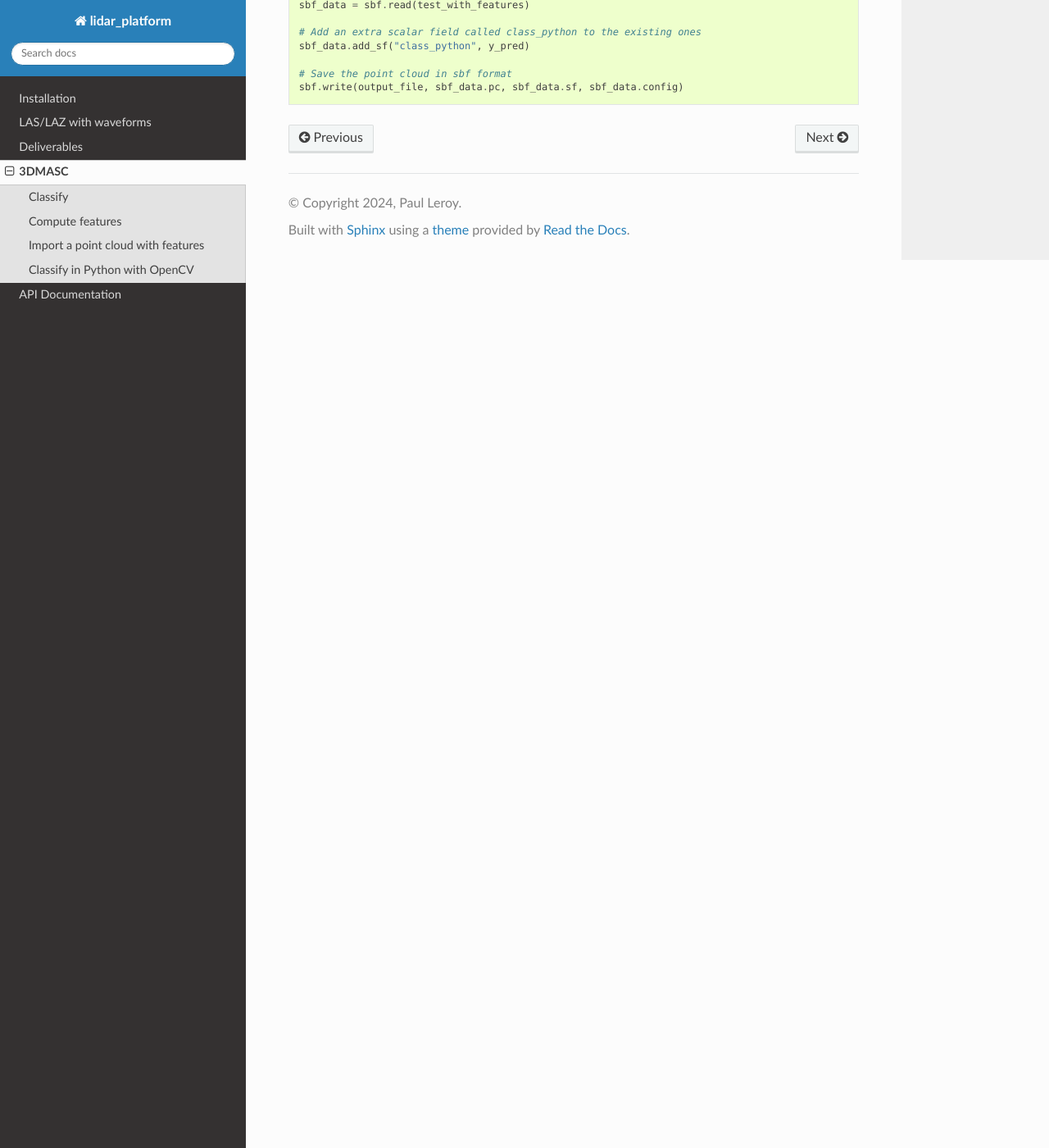
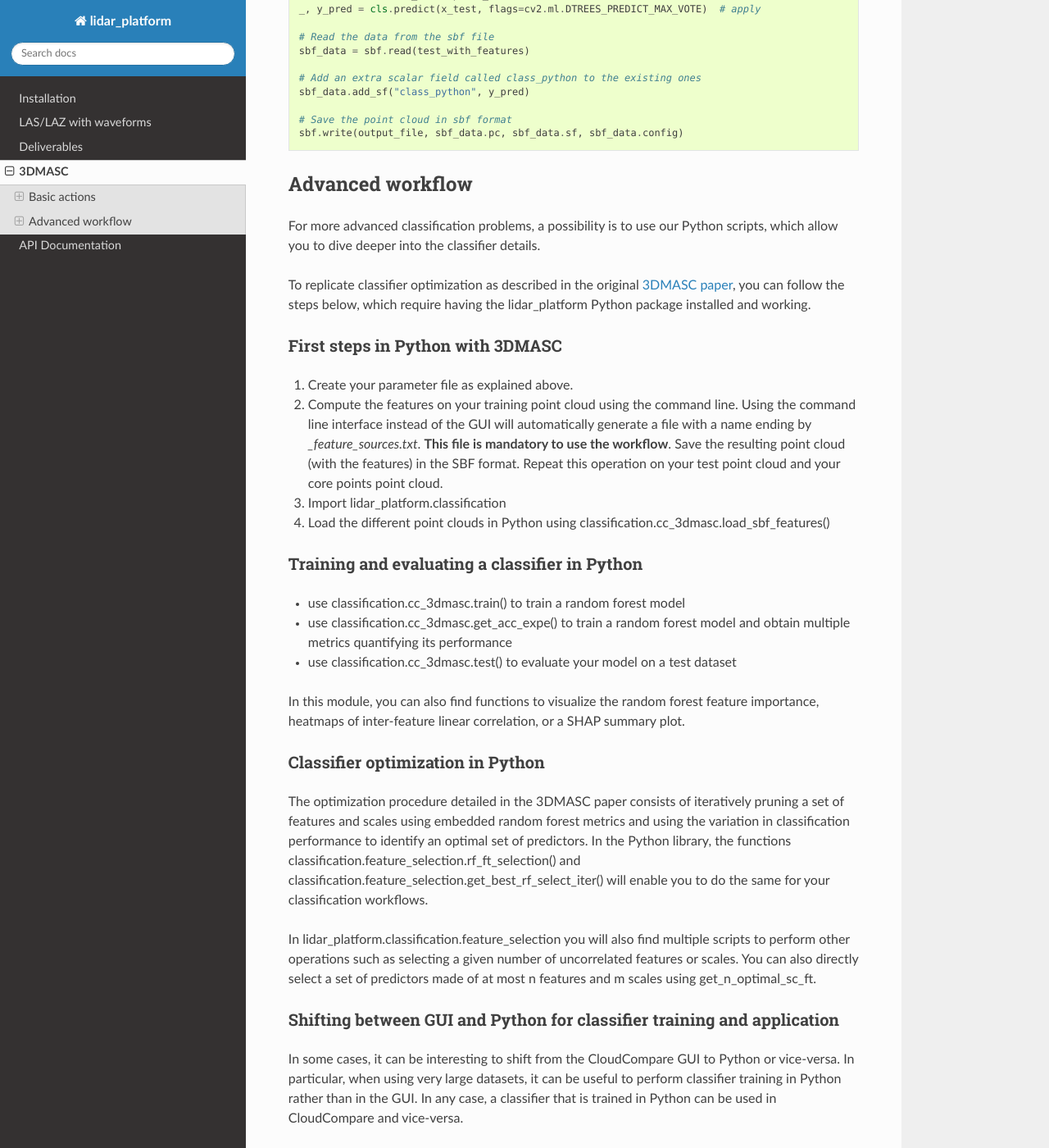
Before and after one commit to p-leroy/lidar_platform, a Sphinx documentation site: the page built from docs/3dmasc.rst, in a window 1280 px wide and 1400 px high, scrolled down 2581 px. Shown: the whole window at 82% size. Built offline with Sphinx 7.4.7 and the Read the Docs theme 2.0.0, drawn with Linux system fonts in a browser that asks for light colours; some of the changed text lies outside the part shown.

Commit message:
Advanced workflow in Python added to 3dmasc.rst

```diff
--- a/docs/3dmasc.rst
+++ b/docs/3dmasc.rst
@@ -4,9 +4,9 @@
 3DMASC
 ======
 
-3DMASC is a plugin for CloudCompare developped by the LiDAR platform in Rennes. Its documentation is `here <https://lidar.univ-rennes.fr>`_.
+3DMASC is a plugin for CloudCompare developped by the LiDAR platform in Rennes. The general documentation is `here <https://lidar.univ-rennes.fr>`_. In the following section we present the work we did in Python to help you run 3DMASC or to optimize a classifier in an advanced workflow.
 
-The plugin can be called in command line and there are 4 options for that:
+Remember that plugin can be called in command line and that there are 4 options for that:
 
 - 3DMASC_CLASSIFY: the main option for calling 3DMASC in command line, it is mandatory.
 - ONLY_FEATURES: do not train the classifier, just compute the features (used when the training is to be done with Python).
@@ -20,8 +20,11 @@ using ``subprocess``.
 
     from lidar_platform import cc
 
+Basic actions
+=============
+
 Classify
-========
+--------
 
 Once you have build your classifier with CloudCompare, it is possible to apply it to another set of data using the library.
 
@@ -29,38 +32,38 @@ The following Python code:
 
 .. code-block::
 
-    clouds = (pc1, pc2, core)
+    clouds = (pc1, pc2, core)  # pc1, pc2 and core are full paths to clouds
     out = cc.q3dmasc(clouds, classifier)
 
 is equivalent to this command:
 
 .. code-block:: shell
 
-    CloudCompare.exe -SILENT -NO_TIMESTAMP -C_EXPORT_FMT sbf -o -GLOBAL_SHIFT AUTO C3_HD.laz -o -GLOBAL_SHIFT AUTO C2_HD.laz -o -GLOBAL_SHIFT AUTO core.laz -3DMASC_CLASSIFY classifier.txt C3HD=2 C2HD=1 CORE=3
+    CloudCompare.exe -SILENT -NO_TIMESTAMP -C_EXPORT_FMT sbf -o -GLOBAL_SHIFT AUTO pc1 -o -GLOBAL_SHIFT AUTO pc2 -o -GLOBAL_SHIFT AUTO core -3DMASC_CLASSIFY classifier.txt C3HD=2 C2HD=1 CORE=3
 
 **Be carefull to the order of the clouds in the classifier file**, it may differ from the order in the parameter file. You should take care of the coherence of the order of the cloud list, either using Python or the command line when calling 3DMASC.
 
 Compute features
-================
+----------------
 
 If you want to only compute the features on a specific point cloud, the following Python code:
 
 .. code-block::
 
-    clouds = (pc1, pc2, core)
+    clouds = (pc1, pc2, core)  # pc1, pc2 and core are full paths to clouds
     out = cc.q3dmasc(clouds, parameters, only_features=True, verbose=True)
 
 is equivalent to this command:
 
 .. code-block:: shell
 
-    CloudCompare.exe -SILENT -NO_TIMESTAMP -C_EXPORT_FMT sbf -o -GLOBAL_SHIFT AUTO C2_HD.laz -o -GLOBAL_SHIFT AUTO C3_HD.laz -o -GLOBAL_SHIFT AUTO core.laz -3DMASC_CLASSIFY -ONLY_FEATURES 3dmasc_parameters.txt C2HD=1 C3HD=2 CORE=3
+    CloudCompare.exe -SILENT -NO_TIMESTAMP -C_EXPORT_FMT sbf -o -GLOBAL_SHIFT AUTO pc1 -o -GLOBAL_SHIFT AUTO pc2 -o -GLOBAL_SHIFT AUTO core -3DMASC_CLASSIFY -ONLY_FEATURES 3dmasc_parameters.txt C2HD=1 C3HD=2 CORE=3
 
 If your parameter file is named *3dmasc_parameters.txt*, a file with the name *3dmasc_parameters_feature_sources.txt* is
 created by CloudCompare, note that this file is used by other functions of the library.
 
 Import a point cloud with features
-==================================
+----------------------------------
 
 Once the features have been calculated, and if you have chosen to save the results in sbf you can easily import the cloud with its features using the ``lidar_platform.sbf`` module. Features are stored as scalar fields by CloudCompare.
 
@@ -108,3 +111,58 @@ To run the following lines of code, you will need to compute the features on you
 
     # Save the point cloud in sbf format
     sbf.write(output_file, sbf_data.pc, sbf_data.sf, sbf_data.config)
+
+Advanced workflow
+=================
+
+For more advanced classification problems, a possibility is to use our Python scripts, which allow you to dive deeper into the classifier details.
+
+To replicate classifier optimization as described in the original `3DMASC paper <https://www.sciencedirect.com/science/article/pii/S0924271623003337?via%3Dihub>`_, you can follow the steps below, which require having the lidar_platform Python package installed and working.
+
+First steps in Python with 3DMASC
+---------------------------------
+
+1. Create your parameter file as explained above.
+2. Compute the features on your training point cloud using the command line. Using the command line interface instead of the GUI will automatically generate a file with a name ending by *_feature_sources.txt*. **This file is mandatory to use the workflow**. Save the resulting point cloud (with the features) in the SBF format. Repeat this operation on your test point cloud and your core points point cloud.
+3. Import lidar_platform.classification
+4. Load the different point clouds in Python using classification.cc_3dmasc.load_sbf_features()
+
+Training and evaluating a classifier in Python
+----------------------------------------------
+
+* use classification.cc_3dmasc.train() to train a random forest model
+* use classification.cc_3dmasc.get_acc_expe() to train a random forest model and obtain multiple metrics quantifying its performance
+* use classification.cc_3dmasc.test() to evaluate your model on a test dataset
+
+In this module, you can also find functions to visualize the random forest feature importance, heatmaps of inter-feature linear correlation, or a SHAP summary plot.
+
+Classifier optimization in Python
+---------------------------------
+
+The optimization procedure detailed in the 3DMASC paper consists of iteratively pruning a set of features and scales using embedded random forest metrics and using the variation in classification performance to identify an optimal set of predictors. In the Python library, the functions classification.feature_selection.rf_ft_selection() and classification.feature_selection.get_best_rf_select_iter() will enable you to do the same for your classification workflows.
+
+In lidar_platform.classification.feature_selection you will also find multiple scripts to perform other operations such as selecting a given number of uncorrelated features or scales. You can also directly select a set of predictors made of at most n features and m scales using get_n_optimal_sc_ft.
+
+Shifting between GUI and Python for classifier training and application
+-----------------------------------------------------------------------
+
+In some cases, it can be interesting to shift from the CloudCompare GUI to Python or vice-versa. In particular, when using very large datasets, it can be useful to perform classifier training in Python rather than in the GUI. In any case, a classifier that is trained in Python can be used in CloudCompare and vice-versa.
+
+Namely, to load in Python a classifier saved from the q3DMASC plugin, use:
+
+.. code-block::
+
+    import cv2
+    cl = cv2.ml.RTrees_create()
+    cl = cl.load('your_classifier.yaml')
+
+When using Python, you can also save a trained OpenCV random forest model and use it in the CloudCompare plugin (using the save function of ``cv2.ml.RTrees``).
+
+Since you cannot open a .yaml file directly in the 3DMASC classify tool, you will have to indicate the path to the classifier at the top of the parameters file (when doing all the process in the plugin, after training, the classifier is saved and the parameters file is automatically updated with the path of the .yaml model, which enabled the plugin to find it. Here, it is necessary to do it manually). For that, simply add these lines at the top of the parameters file, and then use 3DMASC classify as usual.
+
+.. code-block::
+
+    # 3DMASC classifier file
+    classifier: classifier.yaml
+
+(replace bolded text with adapted path and file name).
--- a/docs/index.rst
+++ b/docs/index.rst
@@ -12,6 +12,7 @@ lidar_platform: tools to process point clouds
     :height: 100px
     :alt: Rennes LiDAR Platform
 
+|
 The LiDAR platform, in Rennes (`<https://lidar.univ-rennes.fr>`_), aims at developping tools to process point clouds, with a preference for environmental sciences but not only. We develop tools in C++ directly for CloudCompare, but we also develop in Python, or Matlab.
 
 The ``lidar_platform`` Python library contains some helping tools we are using daily (for some of them). Should you be interested in using it, do no hesitate.
```
Also changed, not shown: other parts of docs/3dmasc.rst (+2 -2 lines), README.md (+1 -1 lines).
